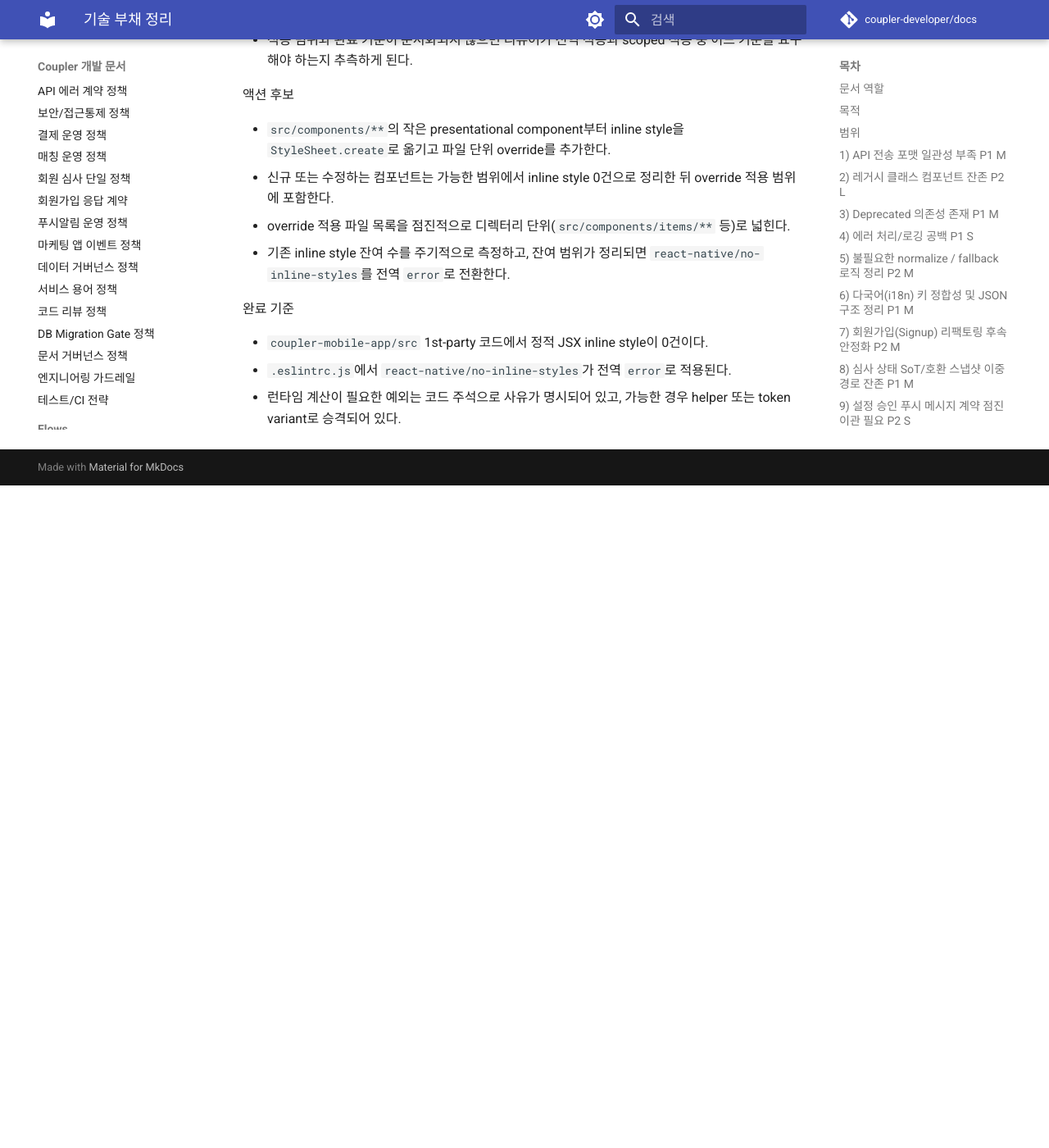
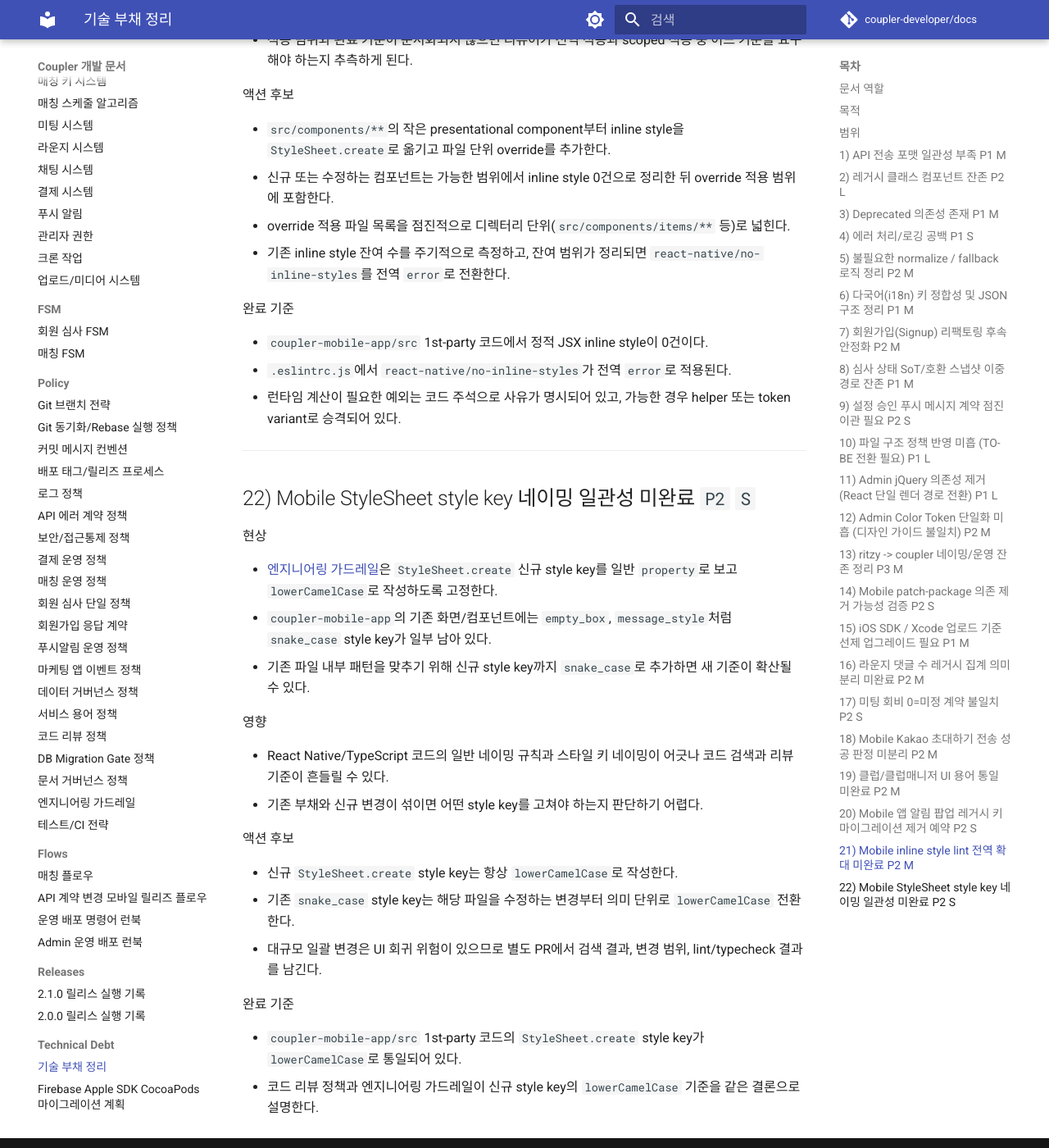
Before and after one commit to coupler-developer/docs, an MkDocs documentation site: the page built from content/technical-debt/technical-debt.md, in a window 1280 px wide and 1400 px high, scrolled down 16063 px. Shown: the whole window at 82% size. Built offline with MkDocs 1.6.1 and Material for MkDocs 9.7.7, drawn with Linux system fonts in a browser that asks for light colours; comment, search, counter and statistics services are not loaded; before the commit the page ends 16655 px from its top, so only the background shows below that.

Commit message:
docs: StyleSheet 키 네이밍 기준 추가
Changes: StyleSheet 신규 style key를 lowerCamelCase로 작성하는 기준 추가

Changes: 기존 snake_case style key 잔존을 기술부채로 추적

Tests: yarn validate:docs-structure 통과; yarn validate:release-records 통과; yarn lint:md 통과; mkdocs build --strict 통과

```diff
--- a/content/policy/code-review-policy.md
+++ b/content/policy/code-review-policy.md
@@ -155,7 +155,7 @@
 - **Business / Operations**: 운영 가능성, CS 리스크, 관리자 액션, 심사/결제/푸시 운영 영향을 확인한다.
 - **Senior Security**: 인증/인가, 권한 우회, 민감정보, 로그 마스킹, 임시 권한, 감사 로그를 확인한다.
 - **Senior Backend**: API 계약, DB, 상태 전이, 트랜잭션, 서버 단일 판정, [API 에러 계약 정책](api-error-contract-policy.md) 준수를 확인한다.
-- **Senior Frontend / Client**: Mobile/Admin UI 상태, API 호출 경계, 실패 응답 분기 기준, 로컬 상태와 서버 상태 혼용, 디자인 토큰을 확인한다.
+- **Senior Frontend / Client**: Mobile/Admin UI 상태, API 호출 경계, 실패 응답 분기 기준, 로컬 상태와 서버 상태 혼용, 디자인 토큰, React Native `StyleSheet.create` 신규 key의 `lowerCamelCase` 준수를 확인한다.
 - **QA / Release**: 위험도 분류, 테스트/CI, 수동 검증, 릴리즈 증빙, PR별 cutover 필요성/현재 제거 가능 여부를 확인한다.
 
 ### No Findings 최종 리뷰 기록
@@ -206,6 +206,7 @@
 - [ ] 보안 취약점은 없는가?
 - [ ] 성능 문제는 없는가?
 - [ ] 기능 회귀 가능성이 있는 변경은 [엔지니어링 가드레일](engineering-guardrails.md)의 `회귀 안전성 게이트` 기준으로 분류/검증됐는가?
+- [ ] React Native `StyleSheet.create`에 신규 style key를 추가한 경우 `lowerCamelCase`로 작성했는가?
 - [ ] API 계약 변경 또는 호환 경로 추가/수정/사용이 있으면 cutover 필요성, 현재 제거 가능 여부, 제거 조건, 목표 시점, 추적 이슈가 PR/릴리즈 기록에 남았는가?
 - [ ] 기존 정책 불일치를 회귀로 오판하지 않고, 이번 변경이 새로 만들거나 확산한 문제인지 근거로 구분했는가?
 - [ ] 문서 변경 시 기존 내용과 충돌하는 부분은 없는가?
--- a/content/policy/engineering-guardrails.md
+++ b/content/policy/engineering-guardrails.md
@@ -246,8 +246,10 @@ cutover 배포 코드 기준:
 - 새 typography/color variant가 필요하면 화면에서 inline override로 덮지 말고 `TextStyles`/`Colors`에 명시적으로 추가한다.
 - 예외는 런타임 계산이 필요한 값만 허용한다. 이 경우 해당 라인 또는 직전 라인에 `design-token-exception: <reason>` 주석을 남기고, 계산 결과를 여러 화면에서 재사용한다면 helper 또는 token variant로 승격한다.
 - 정적 React Native 스타일 객체는 JSX inline style로 직접 작성하지 않고 `StyleSheet.create` 안에 정의한다.
+- TypeScript 일반 `property` 이름은 `lowerCamelCase`로 분류한다. `StyleSheet.create`에 새로 추가하는 style key도 일반 `property`로 보고 `lowerCamelCase`로 작성한다.
 - `react-native/no-inline-styles`는 레거시 inline style 정리 범위에 맞춰 파일/디렉터리 단위 ESLint override로 점진 적용한다. override 적용 범위에서는 inline style 0건을 유지한다.
 - override 미적용 범위의 기존 inline style은 [기술 부채 정리](../technical-debt/technical-debt.md)에서 추적하고, 정리 완료 후 전역 lint 적용으로 확장한다.
+- 기존 `snake_case` style key는 [기술 부채 정리](../technical-debt/technical-debt.md)에서 추적하고, 해당 파일을 수정하는 변경부터 `lowerCamelCase`로 점진 전환한다.
 - 재유입 차단은 리뷰만으로 끝내지 않고 lint/정적 검사로 자동 검증한다.
 
 ### 버그 수정
--- a/content/technical-debt/technical-debt.md
+++ b/content/technical-debt/technical-debt.md
@@ -528,3 +528,29 @@
 - `coupler-mobile-app/src` 1st-party 코드에서 정적 JSX inline style이 0건이다.
 - `.eslintrc.js`에서 `react-native/no-inline-styles`가 전역 `error`로 적용된다.
 - 런타임 계산이 필요한 예외는 코드 주석으로 사유가 명시되어 있고, 가능한 경우 helper 또는 token variant로 승격되어 있다.
+
+---
+
+## 22) Mobile StyleSheet style key 네이밍 일관성 미완료 `P2` `S`
+
+현상
+
+- [엔지니어링 가드레일](../policy/engineering-guardrails.md)은 `StyleSheet.create` 신규 style key를 일반 `property`로 보고 `lowerCamelCase`로 작성하도록 고정한다.
+- `coupler-mobile-app`의 기존 화면/컴포넌트에는 `empty_box`, `message_style`처럼 `snake_case` style key가 일부 남아 있다.
+- 기존 파일 내부 패턴을 맞추기 위해 신규 style key까지 `snake_case`로 추가하면 새 기준이 확산될 수 있다.
+
+영향
+
+- React Native/TypeScript 코드의 일반 네이밍 규칙과 스타일 키 네이밍이 어긋나 코드 검색과 리뷰 기준이 흔들릴 수 있다.
+- 기존 부채와 신규 변경이 섞이면 어떤 style key를 고쳐야 하는지 판단하기 어렵다.
+
+액션 후보
+
+- 신규 `StyleSheet.create` style key는 항상 `lowerCamelCase`로 작성한다.
+- 기존 `snake_case` style key는 해당 파일을 수정하는 변경부터 의미 단위로 `lowerCamelCase` 전환한다.
+- 대규모 일괄 변경은 UI 회귀 위험이 있으므로 별도 PR에서 검색 결과, 변경 범위, lint/typecheck 결과를 남긴다.
+
+완료 기준
+
+- `coupler-mobile-app/src` 1st-party 코드의 `StyleSheet.create` style key가 `lowerCamelCase`로 통일되어 있다.
+- 코드 리뷰 정책과 엔지니어링 가드레일이 신규 style key의 `lowerCamelCase` 기준을 같은 결론으로 설명한다.
```
